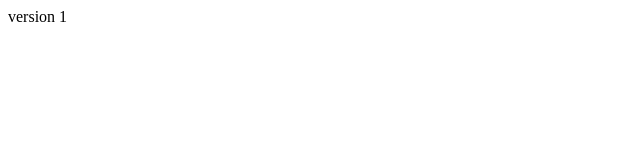
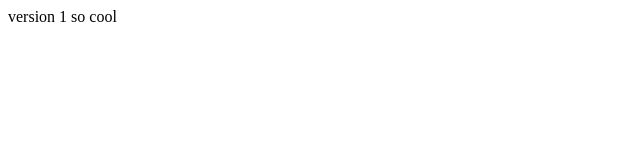
Before and after one commit to TCSSantaMonica/mm404.github.io, a plain HTML site: page index.html in a window 1280 px wide. Shown: the full height of the page, 0-640 px from the left. Drawn offline with Linux system fonts and the light colour scheme.

Commit message:
Update index.html

```diff
--- a/index.html
+++ b/index.html
@@ -1,2 +1,2 @@
 <html></html>
-<body>version 1</body>
+<body>version 1 so cool</body>
```
